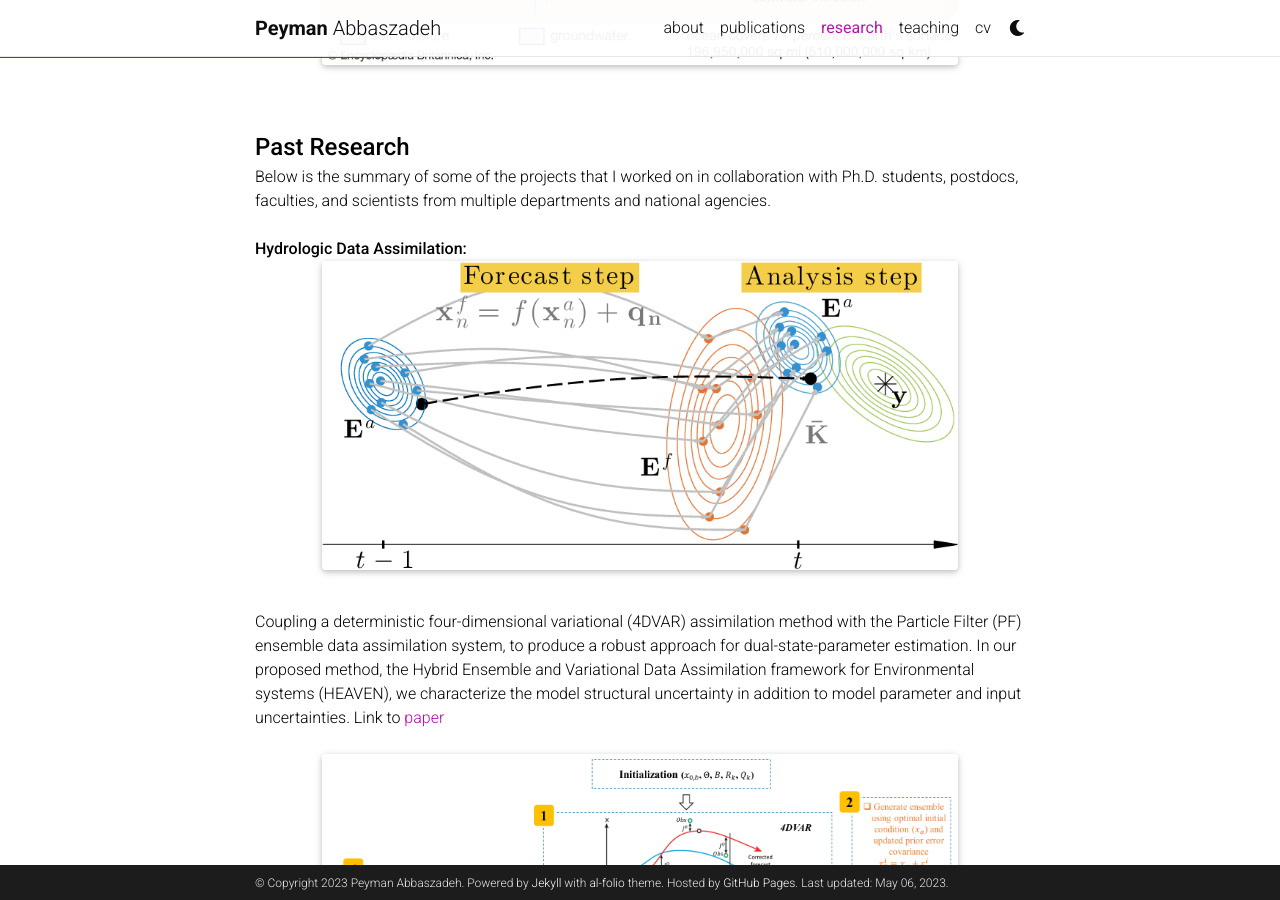
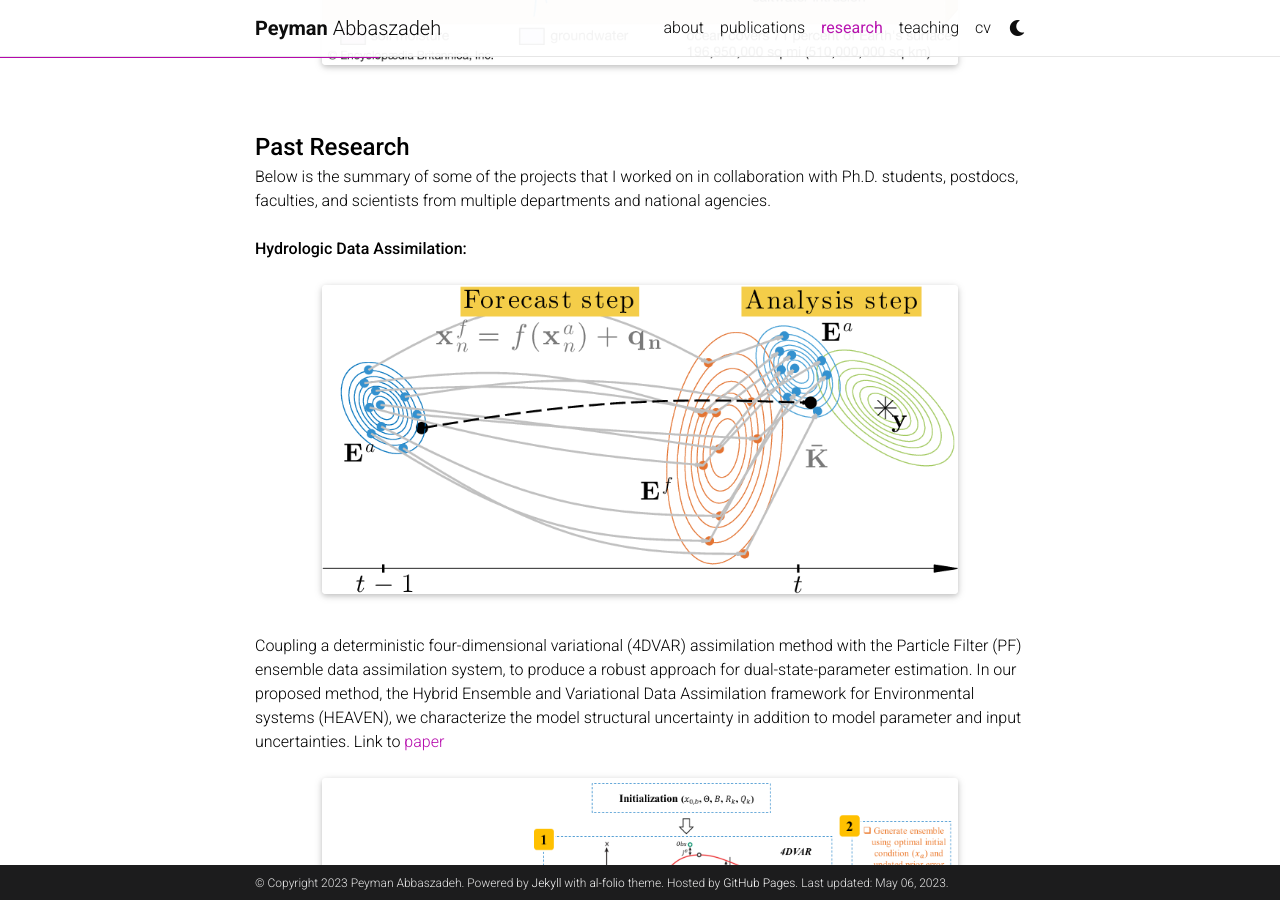
Before and after one commit to Pabbaszadeh/Pabbaszadeh.github.io, a Jekyll site: the page built from _pages/research.md, in a window 1280 px wide and 900 px high, scrolled down 1228 px. Built offline with Jekyll 4.4.1, drawn with Linux system fonts in a browser that asks for light colours; full-size pictures stand in for the smaller copies a plugin makes; comment, search, counter and statistics services are not loaded; a style sheet for code colours, icons or effects is not loaded.

Commit message:
Update research.md

```diff
--- a/_pages/research.md
+++ b/_pages/research.md
@@ -25,7 +25,7 @@ nav_order: 5
 <strong style="font-size: 24px;">Past Research</strong><br>
 Below is the summary of some of the projects that I worked on in collaboration with Ph.D. students, postdocs, faculties, and scientists from multiple departments and national agencies.<br><br>
 
-<strong style="font-size: 16px;">Hydrologic Data Assimilation:</strong><br>
+<strong style="font-size: 16px;">Hydrologic Data Assimilation:</strong><br><br>
 <div class="row justify-content-sm-center">
     <div class="col-sm-10 mt-3 mt-md-0">
         {% include figure.html path="assets/img/DA.png" title="example image" class="img-fluid rounded z-depth-1" %}
```
